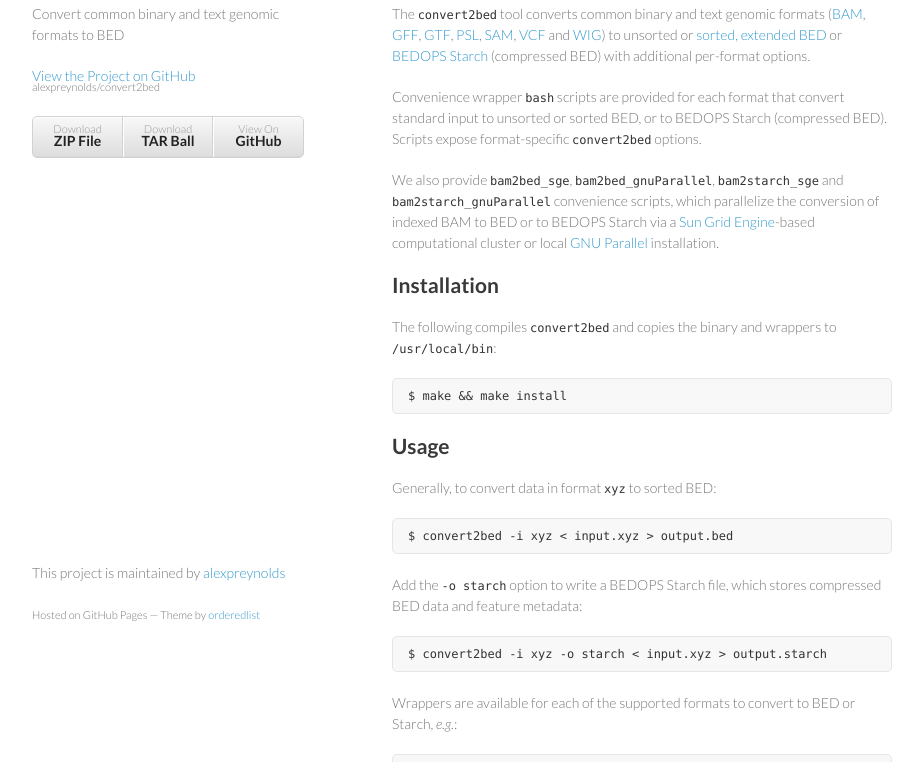
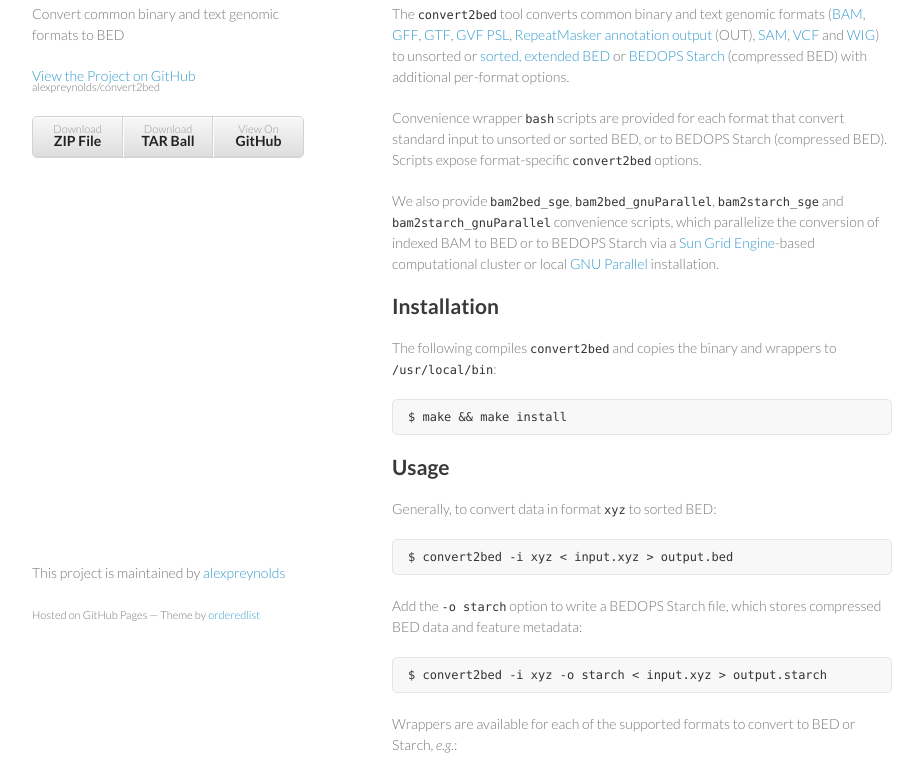
Before and after one commit to alexpreynolds/convert2bed, a plain HTML site: page index.html in a window 1280 px wide. Shown: the part 106-868 px from the top of the page, without its empty margins (178-1101 px from the left). Drawn offline with Linux system fonts and the light colour scheme.

Commit message:
added new format descriptions

```diff
--- a/index.html
+++ b/index.html
@@ -31,7 +31,7 @@
         <h1>
 <a id="convert2bed" class="anchor" href="#convert2bed" aria-hidden="true"><span class="octicon octicon-link"></span></a>convert2bed</h1>
 
-<p>The <code>convert2bed</code> tool converts common binary and text genomic formats (<a href="http://samtools.github.io/hts-specs/SAMv1.pdf">BAM</a>, <a href="http://www.sequenceontology.org/gff3.shtml">GFF</a>, <a href="http://mblab.wustl.edu/GTF22.html">GTF</a>, <a href="http://genome.ucsc.edu/FAQ/FAQformat.html#format2">PSL</a>, <a href="http://samtools.github.io/hts-specs/SAMv1.pdf">SAM</a>, <a href="http://samtools.github.io/hts-specs/VCFv4.2.pdf">VCF</a> and <a href="http://genome.ucsc.edu/goldenpath/help/wiggle.html">WIG</a>) to unsorted or <a href="http://bedops.readthedocs.org/en/latest/content/reference/file-management/sorting/sort-bed.html">sorted, extended BED</a> or <a href="http://bedops.readthedocs.org/en/latest/content/reference/file-management/compression/starch.html">BEDOPS Starch</a> (compressed BED) with additional per-format options. </p>
+<p>The <code>convert2bed</code> tool converts common binary and text genomic formats (<a href="http://samtools.github.io/hts-specs/SAMv1.pdf">BAM</a>, <a href="http://www.sequenceontology.org/gff3.shtml">GFF</a>, <a href="http://mblab.wustl.edu/GTF22.html">GTF</a>, <a href="http://www.sequenceontology.org/resources/gvf.html#summary">GVF</a> <a href="http://genome.ucsc.edu/FAQ/FAQformat.html#format2">PSL</a>, <a href="http://www.repeatmasker.org/webrepeatmaskerhelp.html">RepeatMasker annotation output</a> (OUT), <a href="http://samtools.github.io/hts-specs/SAMv1.pdf">SAM</a>, <a href="http://samtools.github.io/hts-specs/VCFv4.2.pdf">VCF</a> and <a href="http://genome.ucsc.edu/goldenpath/help/wiggle.html">WIG</a>) to unsorted or <a href="http://bedops.readthedocs.org/en/latest/content/reference/file-management/sorting/sort-bed.html">sorted, extended BED</a> or <a href="http://bedops.readthedocs.org/en/latest/content/reference/file-management/compression/starch.html">BEDOPS Starch</a> (compressed BED) with additional per-format options. </p>
 
 <p>Convenience wrapper <code>bash</code> scripts are provided for each format that convert standard input to unsorted or sorted BED, or to BEDOPS Starch (compressed BED). Scripts expose format-specific <code>convert2bed</code> options.</p>
 
```
